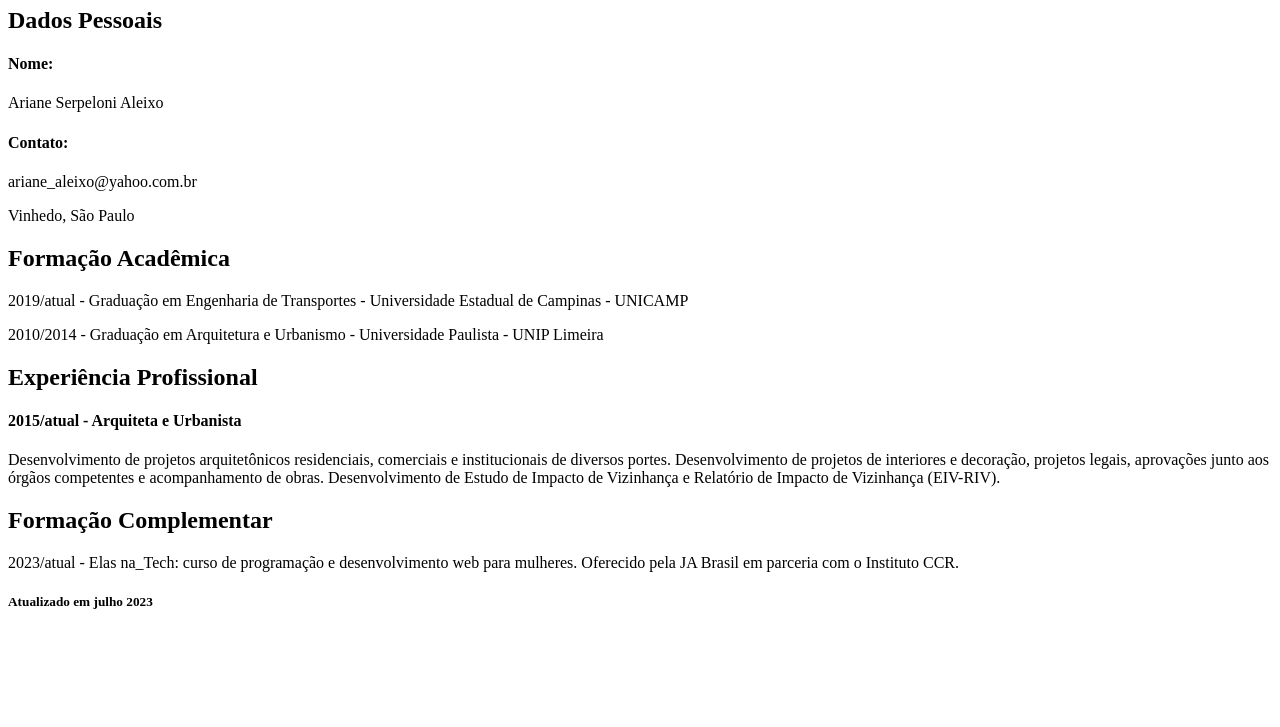
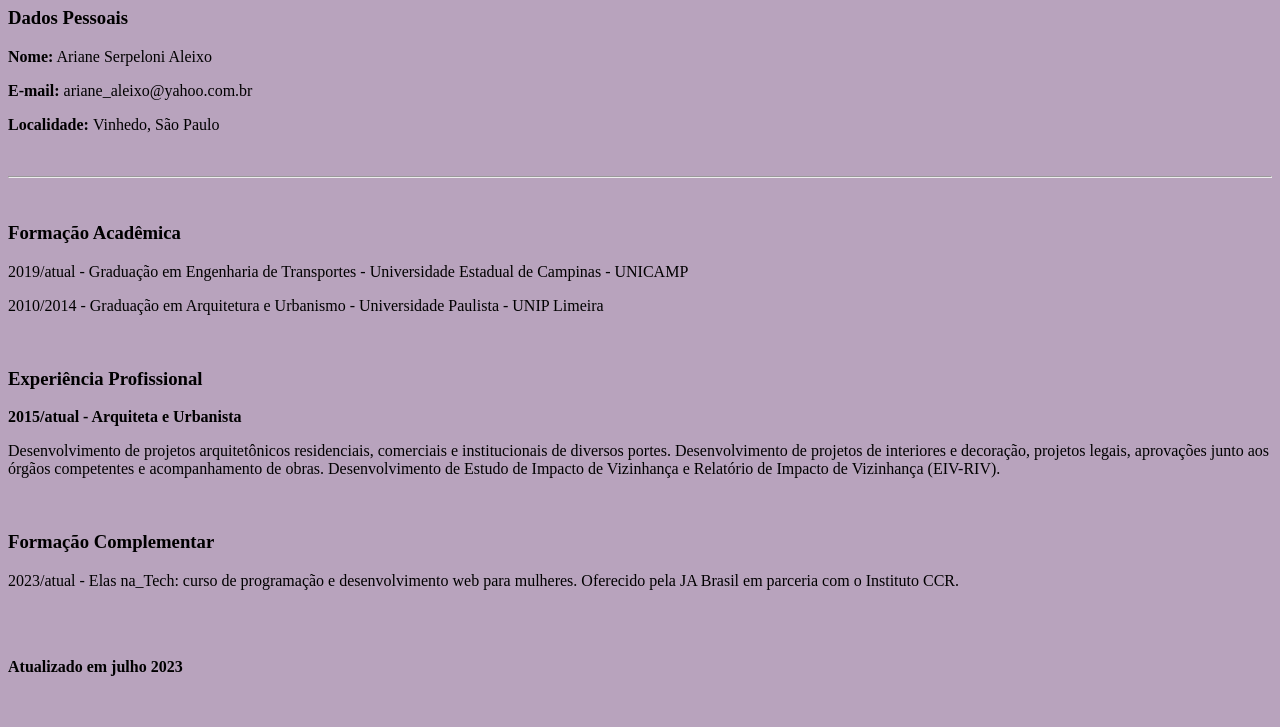
Before and after one commit to arianealeixo/tech_curriculo, a plain HTML site: page index.html in a window 1280 px wide. Shown: the part 73-800 px from the top of the page. Drawn offline with Linux system fonts and the light colour scheme.

Commit message:
Update index.html

```diff
--- a/index.html
+++ b/index.html
@@ -1,37 +1,35 @@
 <!Doctype html>
 <html>
 <head>
-		<title>Curriculo Vitae</title>
+		<title>Meu primeiro curriculo em HTML</title>
 	</head>
-	<body>
-		<h1>Curriculo Vitae</h1>
 
-			<h2>Dados Pessoais</h2>
-            <h4>Nome:</h3>
-            <p>Ariane Serpeloni Aleixo</p>
-            <h4>Contato:</h3>
-            <p>ariane_aleixo@yahoo.com.br</p>
-            <p>Vinhedo, São Paulo</p>
+	<body style="background-color:rgb(184, 163, 189);">
+		<h1 style="text-align:center;"> Curriculo Vitae</h1>
 
-        <h2>Formação Acadêmica</h2>
+			<h3>Dados Pessoais</h3>
+            <p><b>Nome:</b> Ariane Serpeloni Aleixo</p>
+            <p><b>E-mail:</b><email> ariane_aleixo@yahoo.com.br</email></p>
+            <p><b>Localidade: </b>Vinhedo, São Paulo</p>
+            <br>
+            <hr>
+            <br>
+        <h3>Formação Acadêmica</h3>
             <p>2019/atual - Graduação em Engenharia de Transportes - Universidade Estadual de Campinas - UNICAMP</p>
             <p>2010/2014 - Graduação em Arquitetura e Urbanismo - Universidade Paulista - UNIP Limeira</p>
-
-        <h2>Experiência Profissional</h2>
-            <h4>2015/atual - Arquiteta e Urbanista</h3>
+            <br>
+        <h3>Experiência Profissional</h3>
+            <p><b>2015/atual - Arquiteta e Urbanista</b></p>
             <p>Desenvolvimento de projetos arquitetônicos residenciais, comerciais e institucionais de diversos portes.
                 Desenvolvimento de projetos de interiores e decoração, projetos legais, aprovações junto aos órgãos competentes e
                 acompanhamento de obras.
                 Desenvolvimento de Estudo de Impacto de Vizinhança e Relatório de Impacto de Vizinhança (EIV-RIV).</p>
-
-
-        <h2>Formação Complementar</h2>
+            <br>
+        <h3>Formação Complementar</h3>
             <p>2023/atual - Elas na_Tech: curso de programação e desenvolvimento web para mulheres. Oferecido pela JA Brasil em parceria com o Instituto CCR.</p>
-            <p></p>
-            <p></p>
-            <p></p>
-
-        <h5>Atualizado em julho 2023</h4>
+        <br>
+        <br>
+        <p><b>Atualizado em julho 2023</b></p>
 
 	</body>
 </html>
```
